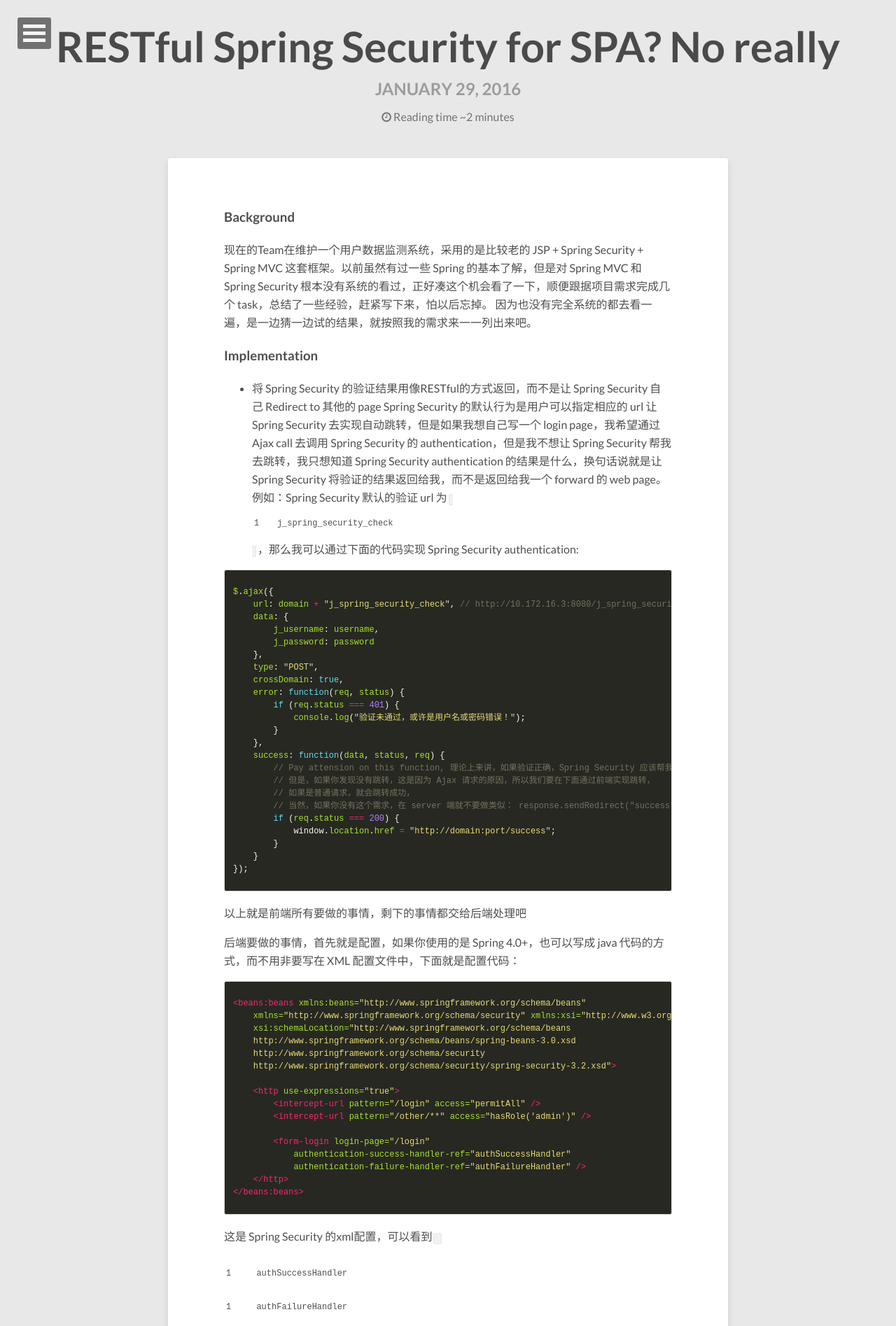
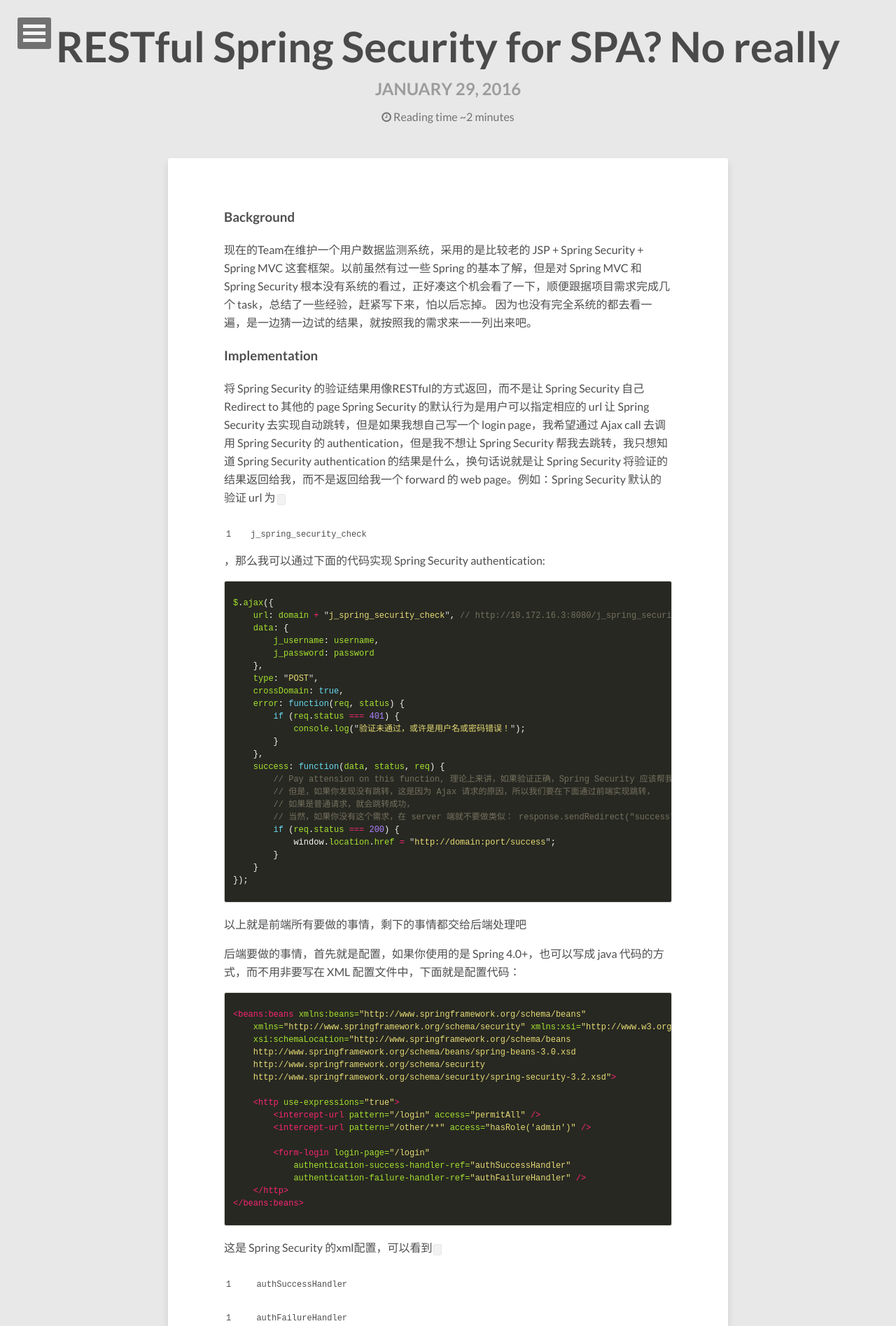
Before and after one commit to sheguloves/blog, a Jekyll site: the page built from _posts/2016-01-29-Spring-Security-初探.md, in a window 1280 px wide. Shown: the top 1895 px of the page at 70% size. Built offline with Jekyll 4.4.1, drawn with Linux system fonts in a browser that asks for light colours; nearby versions of some CDN libraries; comment, search, counter and statistics services are not loaded.

```diff
--- a/_posts/2016-01-29-Spring-Security-初探.md
+++ b/_posts/2016-01-29-Spring-Security-初探.md
@@ -14,8 +14,8 @@ tags: [spring security, SPA, Ajax, RESTful]
 
 ### Implementation
 
-* 将 Spring Security 的验证结果用像RESTful的方式返回，而不是让 Spring Security 自己 Redirect to 其他的 page
-  Spring Security 的默认行为是用户可以指定相应的 url 让 Spring Security 去实现自动跳转，但是如果我想自己写一个 login page，我希望通过 Ajax call 去调用 Spring Security 的 authentication，但是我不想让 Spring Security 帮我去跳转，我只想知道 Spring Security authentication 的结果是什么，换句话说就是让 Spring Security 将验证的结果返回给我，而不是返回给我一个 forward 的 web page。例如：Spring Security 默认的验证 url 为 `j_spring_security_check`，那么我可以通过下面的代码实现 Spring Security authentication:
+将 Spring Security 的验证结果用像RESTful的方式返回，而不是让 Spring Security 自己 Redirect to 其他的 page
+Spring Security 的默认行为是用户可以指定相应的 url 让 Spring Security 去实现自动跳转，但是如果我想自己写一个 login page，我希望通过 Ajax call 去调用 Spring Security 的 authentication，但是我不想让 Spring Security 帮我去跳转，我只想知道 Spring Security authentication 的结果是什么，换句话说就是让 Spring Security 将验证的结果返回给我，而不是返回给我一个 forward 的 web page。例如：Spring Security 默认的验证 url 为 `j_spring_security_check`，那么我可以通过下面的代码实现 Spring Security authentication:
 
 {% highlight javascript %}
 
```
Also changed, not shown: _posts/2016-01-14-reactjs-notes.md (+4 -0 lines).
